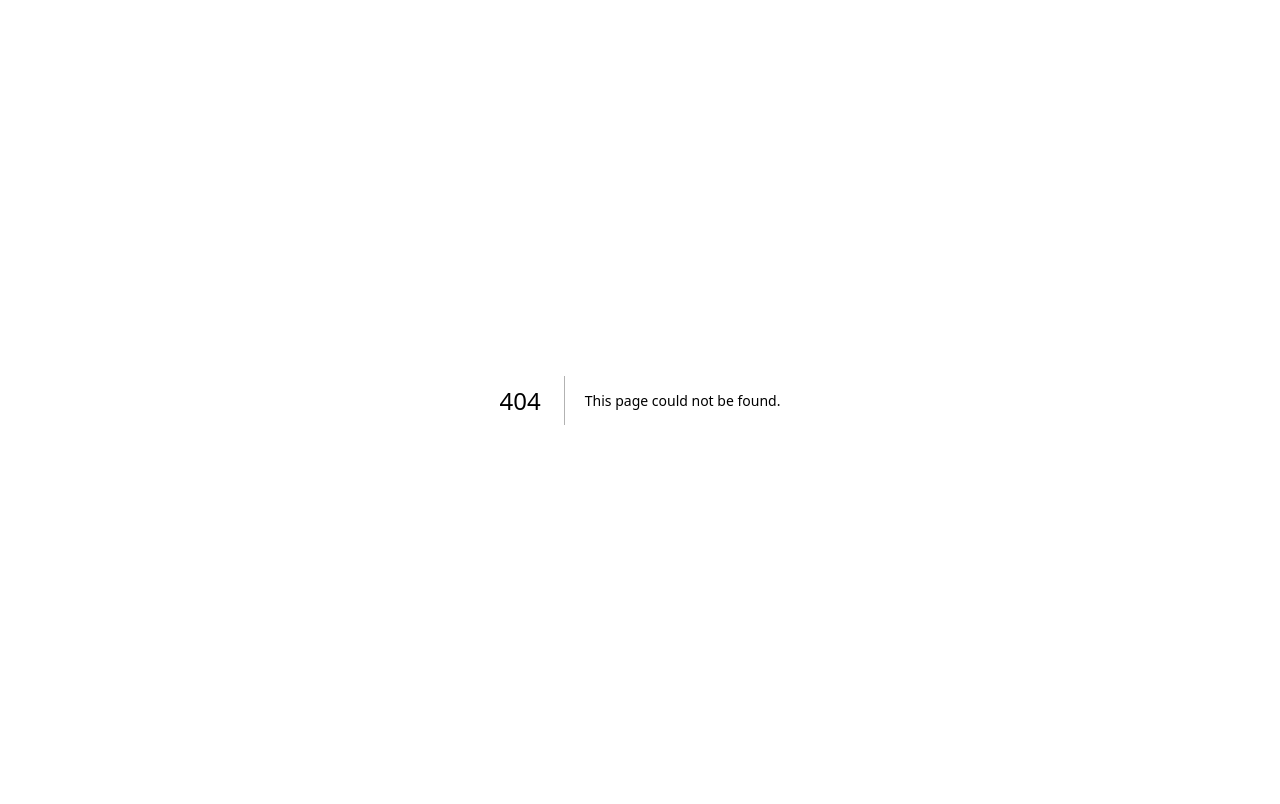
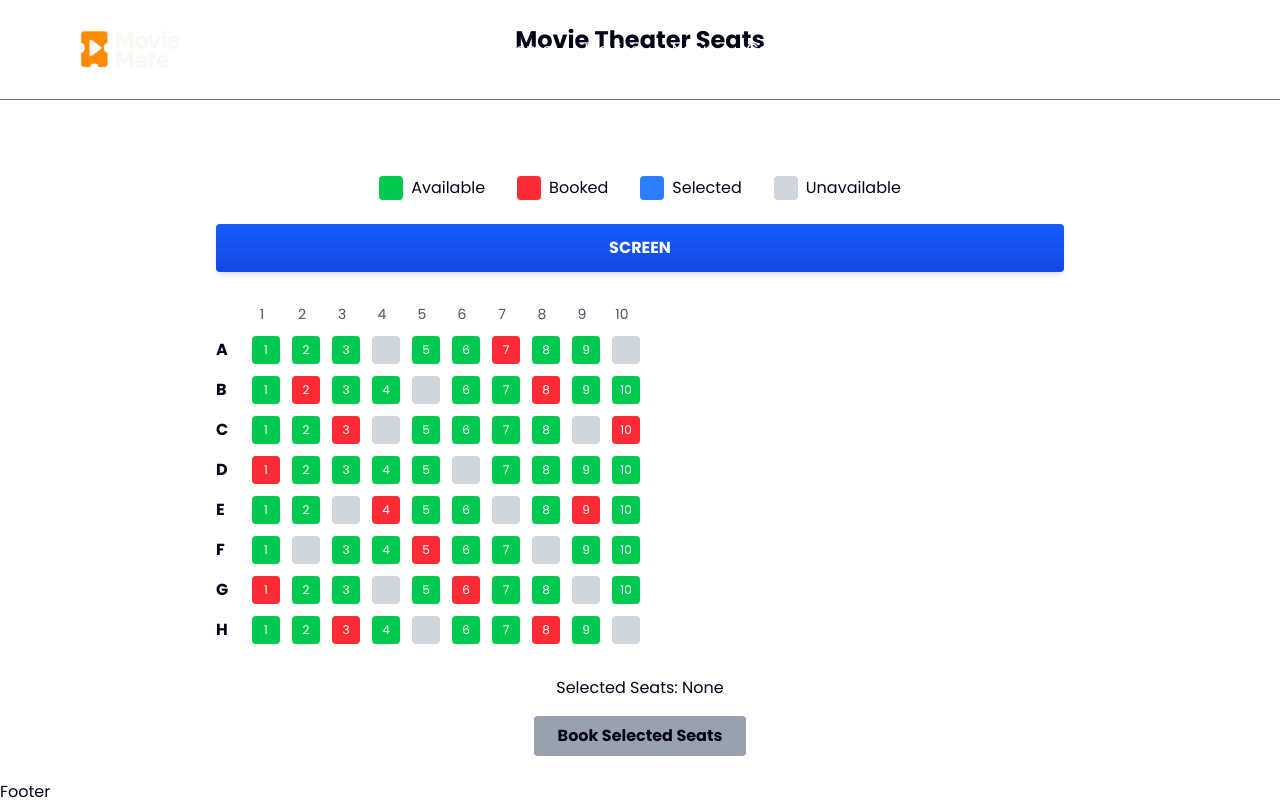
Before and after one commit to shreevatsnandan/moviemate, a Next.js app: page /select-seat in a window 1280 px wide. Before the commit this address had no page. Built offline with nearby package versions, Linux system fonts and the light colour scheme.

Commit message:
seat selection added

```diff
--- /dev/null
+++ b/src/app/(customer)/select-seat/page.tsx
@@ -0,0 +1,133 @@
+'use client';
+import { useState } from 'react';
+import { MovieBanner } from '../select-show/[id]/movie-banner';
+
+export default function TheaterSeats() {
+  // Initial theater layout (hardcoded)
+  const initialSeats = [
+    [1, 1, 1, 0, 1, 1, 'B', 1, 1, 0], // Row A
+    [1, 'B', 1, 1, 0, 1, 1, 'B', 1, 1], // Row B
+    [1, 1, 'B', 0, 1, 1, 1, 1, 0, 'B'], // Row C
+    ['B', 1, 1, 1, 1, 0, 1, 1, 1, 1], // Row D
+    [1, 1, 0, 'B', 1, 1, 0, 1, 'B', 1], // Row E
+    [1, 0, 1, 1, 'B', 1, 1, 0, 1, 1], // Row F
+    ['B', 1, 1, 0, 1, 'B', 1, 1, 0, 1], // Row G
+    [1, 1, 'B', 1, 0, 1, 1, 'B', 1, 0]  // Row H
+  ];
+
+  const [seats, setSeats] = useState(initialSeats);
+  const [selectedSeats, setSelectedSeats] = useState([]);
+
+  const handleSeatClick = (rowIndex, seatIndex) => {
+    const seatValue = seats[rowIndex][seatIndex];
+
+    // Don't allow selection if seat is booked or doesn't exist
+    if (seatValue === 'B' || seatValue === 0) return;
+
+    const newSeats = [...seats];
+    const seatKey = `${String.fromCharCode(65 + rowIndex)}${seatIndex + 1}`;
+
+    if (selectedSeats.includes(seatKey)) {
+      // Deselect seat
+      newSeats[rowIndex][seatIndex] = 1;
+      setSelectedSeats(selectedSeats.filter(seat => seat !== seatKey));
+    } else {
+      // Select seat
+      newSeats[rowIndex][seatIndex] = 'S'; // 'S' for selected
+      setSelectedSeats([...selectedSeats, seatKey]);
+    }
+
+    setSeats(newSeats);
+  };
+
+  const handleBooking = () => {
+    if (selectedSeats.length === 0) {
+      alert('Please select at least one seat');
+      return;
+    }
+
+    const newSeats = [...seats];
+    selectedSeats.forEach(seat => {
+      const rowLetter = seat.charCodeAt(0) - 65;
+      const seatNumber = parseInt(seat.slice(1)) - 1;
+      newSeats[rowLetter][seatNumber] = 'B';
+    });
+
+    setSeats(newSeats);
+    setSelectedSeats([]);
+    alert(`Successfully booked seats: ${selectedSeats.join(', ')}`);
+  };
+
+  return (
+        <>
+    <div className="max-w-4xl mx-auto p-6 font-sans">
+      <h2 className="text-2xl font-bold text-center mb-6">Movie Theater Seats</h2>
+
+      <div className="flex justify-center gap-8 mt-30 mb-6">
+        <div className="flex items-center gap-2">
+          <div className="w-6 h-6 rounded bg-green-500 flex items-center justify-center text-white text-xs"></div>
+          <span>Available</span>
+        </div>
+        <div className="flex items-center gap-2">
+          <div className="w-6 h-6 rounded bg-red-500 flex items-center justify-center text-white text-xs"></div>
+          <span>Booked</span>
+        </div>
+        <div className="flex items-center gap-2">
+          <div className="w-6 h-6 rounded bg-blue-500 flex items-center justify-center text-white text-xs"></div>
+          <span>Selected</span>
+        </div>
+        <div className="flex items-center gap-2">
+          <div className="w-6 h-6 rounded bg-gray-300 flex items-center justify-center text-xs"></div>
+          <span>Unavailable</span>
+        </div>
+      </div>
+
+      <div className="bg-gradient-to-b from-blue-600 to-blue-700 text-white text-center py-3 mb-8 rounded shadow-md font-bold">
+        SCREEN
+      </div>
+
+      <div className="flex flex-col gap-3 mb-8">
+        <div className="flex ml-8 gap-3">
+          {Array.from({ length: seats[0].length }, (_, i) => (
+            <div key={`col-${i}`} className="w-7 text-center text-sm text-gray-600">{i + 1}</div>
+          ))}
+        </div>
+
+        {seats.map((row, rowIndex) => (
+          <div key={`row-${rowIndex}`} className="flex items-center gap-3">
+            <div className="w-6 font-bold">{String.fromCharCode(65 + rowIndex)}</div>
+            {row.map((seat, seatIndex) => (
+              <button
+                key={`seat-${rowIndex}-${seatIndex}`}
+                className={`w-7 h-7 rounded flex items-center justify-center text-xs transition-all
+                  ${seat === 0 ? 'bg-gray-300 cursor-not-allowed' :
+                    seat === 'B' ? 'bg-red-500 text-white cursor-not-allowed' :
+                    seat === 'S' ? 'bg-blue-500 text-white' :
+                    'bg-green-500 text-white hover:scale-110'}`}
+                onClick={() => handleSeatClick(rowIndex, seatIndex)}
+                disabled={seat === 0 || seat === 'B'}
+              >
+                {seat === 0 ? '' : seatIndex + 1}
+              </button>
+            ))}
+          </div>
+        ))}
+      </div>
+
+      <div className="text-center">
+        <p className="mb-4">Selected Seats: {selectedSeats.length > 0 ? selectedSeats.join(', ') : 'None'}</p>
+        <button
+          onClick={handleBooking}
+          disabled={selectedSeats.length === 0}
+          className={`px-6 py-2 rounded font-bold transition-colors
+            ${selectedSeats.length === 0 ?
+              'bg-gray-400 cursor-not-allowed' :
+              'bg-orange-500 hover:bg-orange-600 text-white'}`}
+        >
+          Book Selected Seats
+        </button>
+      </div>
+    </div>
+    </>
+  );
+}
--- a/src/app/(customer)/select-show/[id]/Selectshow.tsx
+++ b/src/app/(customer)/select-show/[id]/Selectshow.tsx
@@ -40,7 +40,6 @@ const MovieShowtimeSelector = ({ movieId }: { movieId: number }) => {
     release_date: string;
   }>();
 
-  // Get movie data from dummy list
   useEffect(() => {
     const movie = dummyMovies.find((m) => m.id === movieId);
     if (movie) {
@@ -134,9 +133,7 @@ const MovieShowtimeSelector = ({ movieId }: { movieId: number }) => {
     if (!selectedDate) return;
 
     router.push(
-      `/select-seats?movieId=${movieId}&date=${
-        selectedDate.toISOString().split("T")[0]
-      }&hall=${hall}&time=${showtime.time}`
+      `/select-seat`
     );
   };
 
```
Also changed, not shown: src/app/(customer)/news/page.tsx (added), 1 other file (tests, documents, lock files or other folders).
